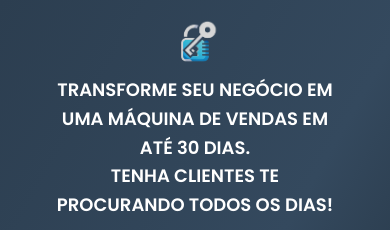
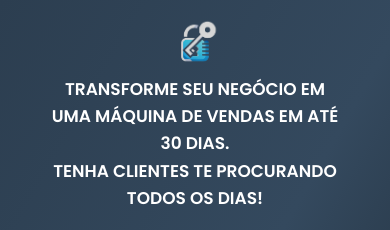
Before and after one commit to GuilhermeSalles/Site-Destrave, a PHP site: page /30D/ in a window 390 px wide. Shown: the top 230 px of the page. Run offline with PHP 8.4, Linux system fonts and the light colour scheme; some libraries are stand-ins or nearby versions.

Commit message:
texto tamanho alterado

```diff
--- a/30D/assets/css/styles.css
+++ b/30D/assets/css/styles.css
@@ -576,7 +576,7 @@ footer.copyright {
 /*=============== BREAKPOINTS RESPONSIVOS ===============*/
 @media (max-width: 575.98px) {
   .hero-section .headline h3 {
-    font-size: 18px;
+    font-size: 17px;
   }
 
   .section-funil h2 {
```
